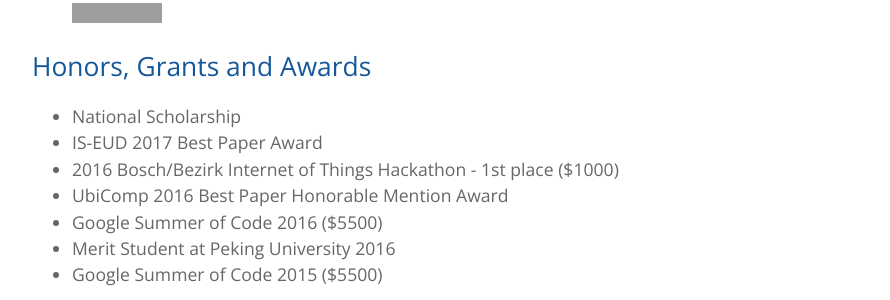
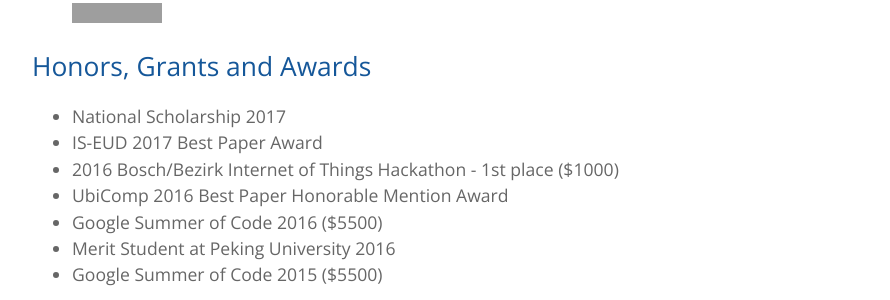
Before and after one commit to yuanchun-li/yuanchun-li.github.io, a Jekyll site: the page built from index.md, in a window 1280 px wide. Shown: the part 1403-1703 px from the top of the page, without its empty margins (192-1082 px from the left). Built offline with Jekyll 4.4.1, drawn with Linux system fonts in a browser that asks for light colours; grey boxes are pictures that could not be loaded.

Commit message:
slight update

```diff
--- a/index.md
+++ b/index.md
@@ -60,7 +60,7 @@ My research interests lie in the fields of mobile computing, security and privac
 
 ## Honors, Grants and Awards
 
-+ National Scholarship
++ National Scholarship 2017
 + IS-EUD 2017 Best Paper Award
 + 2016 Bosch/Bezirk Internet of Things Hackathon - 1st place ($1000)
 + UbiComp 2016 Best Paper Honorable Mention Award
```
